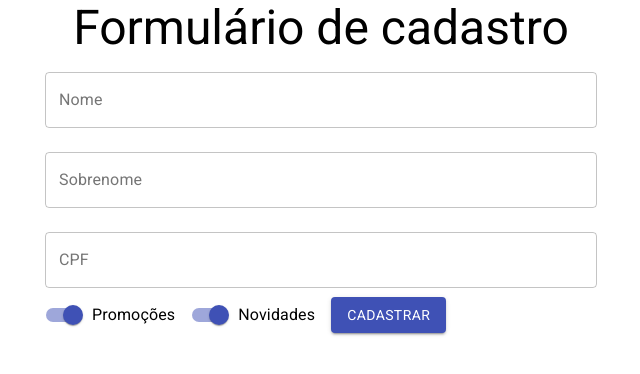
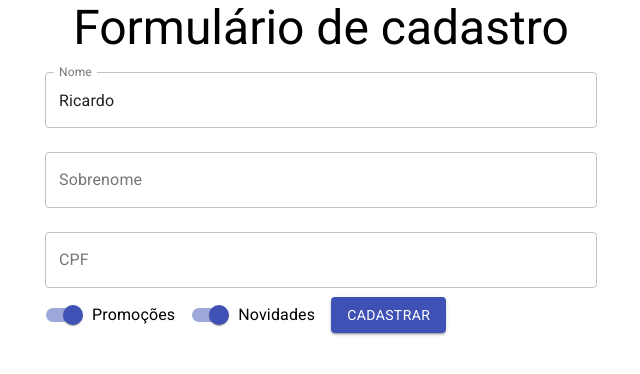
Before and after one commit to willianbarata/FunctionComponentsReactAlura, a React (Create React App) app: page / in a window 1280 px wide. Shown: the top 374 px of the page, without its empty margins (319-959 px from the left). Built offline with nearby package versions, Linux system fonts and the light colour scheme.

Commit message:
Aula 7 - Formulário Controlado setState

```diff
--- a/src/components/FormularioCadastro/FormularioCadastro.jsx
+++ b/src/components/FormularioCadastro/FormularioCadastro.jsx
@@ -1,10 +1,28 @@
-import React from 'react';
+import React, { useState } from 'react';
 import { Button, TextField, Switch, FormControlLabel } from "@material-ui/core";
 
 function FormularioCadastro(){
+
+    const [nome, setNome] = useState("Ricardo");
+
     return(
-        <form>
-            <TextField  id='nome' label="Nome" variant='outlined' margin='normal' fullWidth/>
+        <form onSubmit={(event)=>{
+            event.preventDefault();
+            console.log(nome);
+        }}>
+            <TextField
+            value={nome}
+            onChange={(event)=> {
+                setNome(event.target.value);
+                if(nome.length >= 3){
+                    setNome(nome.substring(0,3));
+                }
+            }}
+            id='nome'
+            label="Nome"
+            variant='outlined'
+            margin='normal'
+            fullWidth/>
 
             <TextField  id='sobrenome' label="Sobrenome" variant='outlined' margin='normal' fullWidth/>
 
```
